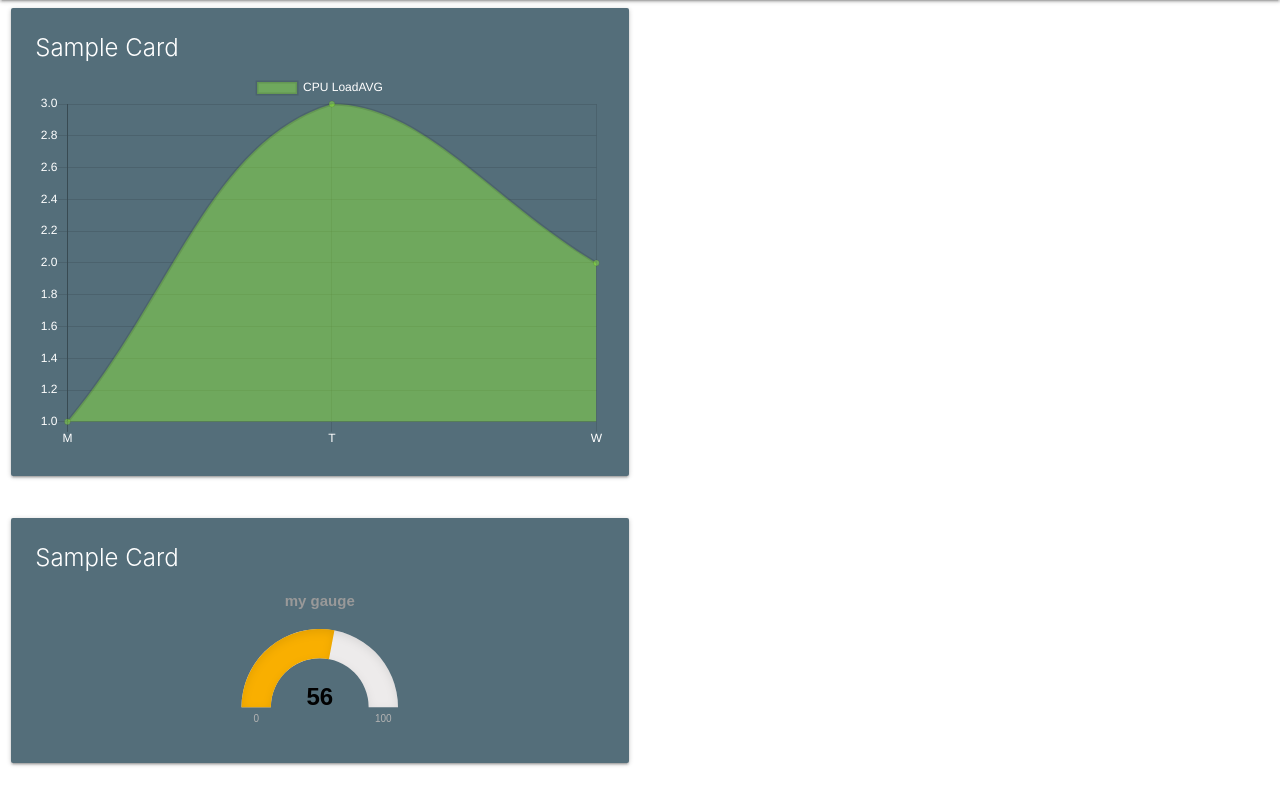
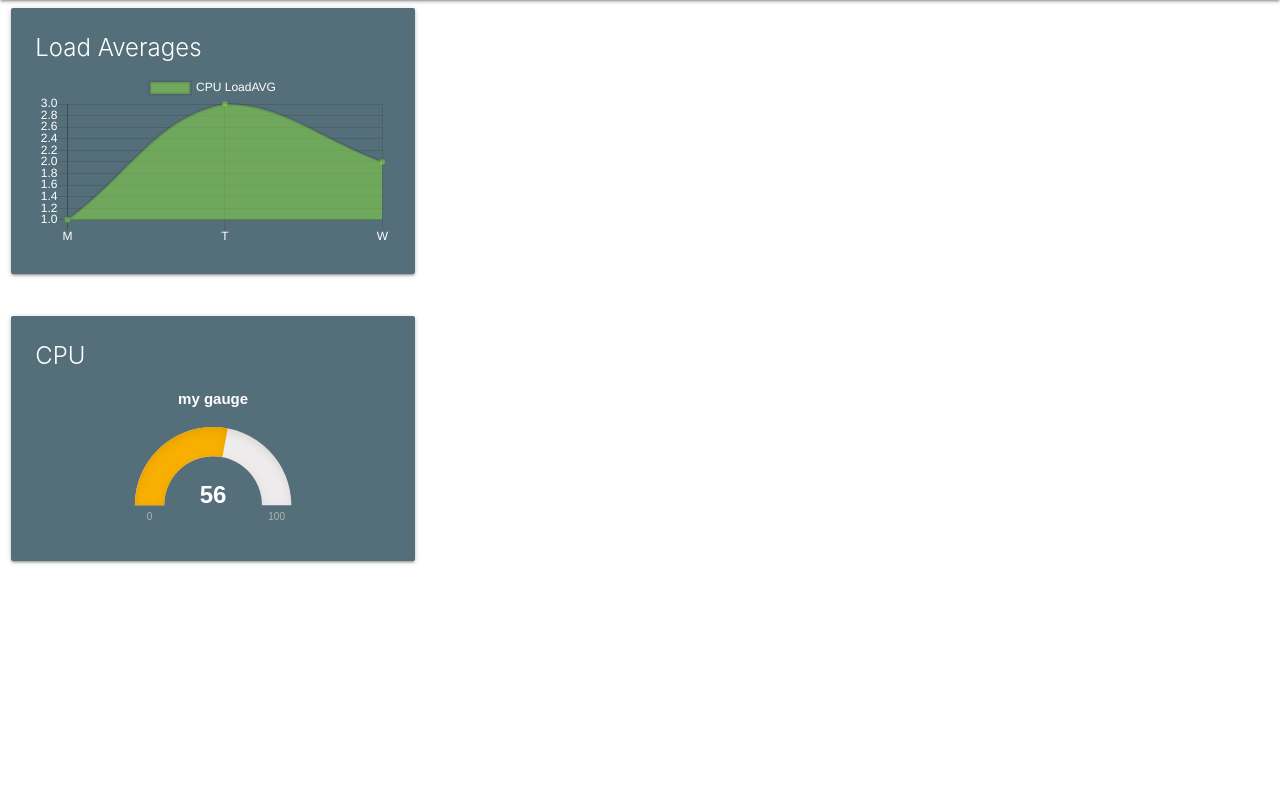
Before and after one commit to jagath-jaikumar/chartjs_example, a Flask app: page / in a window 1280 px wide. Shown: the part 64-862 px from the top of the page. After the commit the page ends 628 px from the top, so only its background shows below. Run offline with Flask 2, Linux system fonts and the light colour scheme.

Commit message:
improved ui

```diff
--- a/templates/index.html
+++ b/templates/index.html
@@ -25,21 +25,24 @@
 
 
   <div class="row">
-      <div class="col s12 m6">
+      <div class="col s12 m4">
         <div class="card blue-grey darken-1">
           <div class="card-content white-text">
-            <span class="card-title">Sample Card</span>
-          <canvas id="myChart" width="150" height="100"></canvas>
+            <span class="card-title">Load Averages</span>
+            <div class="200x160px">
+              <canvas id="myChart"></canvas>
+            </div>
+
           </div>
         </div>
       </div>
     </div>
 
     <div class="row">
-        <div class="col s12 m6">
+        <div class="col s12 m4">
           <div class="card blue-grey darken-1">
             <div class="card-content white-text">
-              <span class="card-title">Sample Card</span>
+              <span class="card-title">CPU</span>
               <div id="gauge" class="200x160px"></div>
             </div>
           </div>
@@ -91,7 +94,9 @@
    min: 0,
    max: 100,
    title: "{{gauge['gage_title']}}",
-   value: {{gauge["value"]}}
+   value: {{gauge["value"]}},
+   titleFontColor :"#fff",
+   valueFontColor :"#fff"
  });
      </script>
 
```
